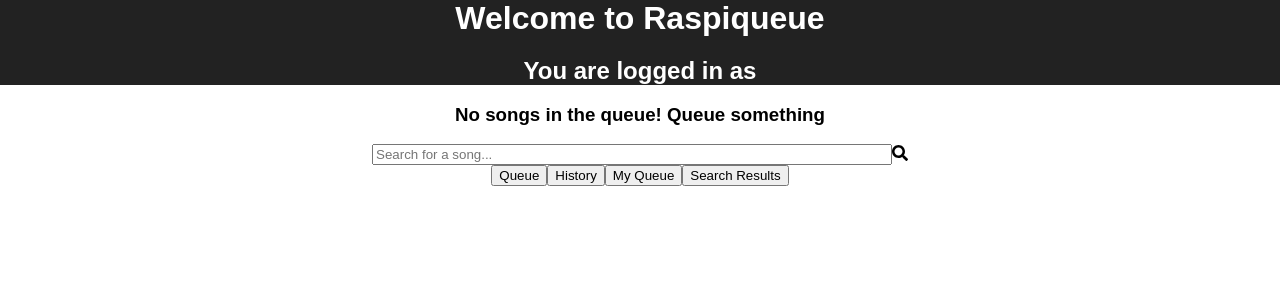
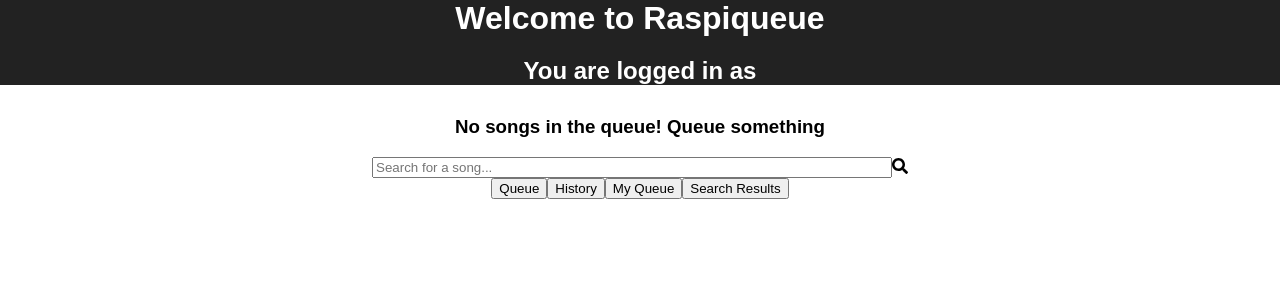
Before and after one commit to sfreeman422/raspiqueue, a React (Create React App) app: page / in a window 1280 px wide. Shown: the top 300 px of the page. Built offline with nearby package versions, Linux system fonts and the light colour scheme; no server answers.

Commit message:
Added margin top to the video-content area (#4)

```diff
--- a/src/components/VideoContent/VideoContent.css
+++ b/src/components/VideoContent/VideoContent.css
@@ -4,6 +4,7 @@
 .video-content-section {
   display: flex;
   justify-content: center;
+  margin-top: 1%;
 }
 
 iframe {
```
Also changed, not shown: 1 other file (tests, documents, lock files or other folders).
